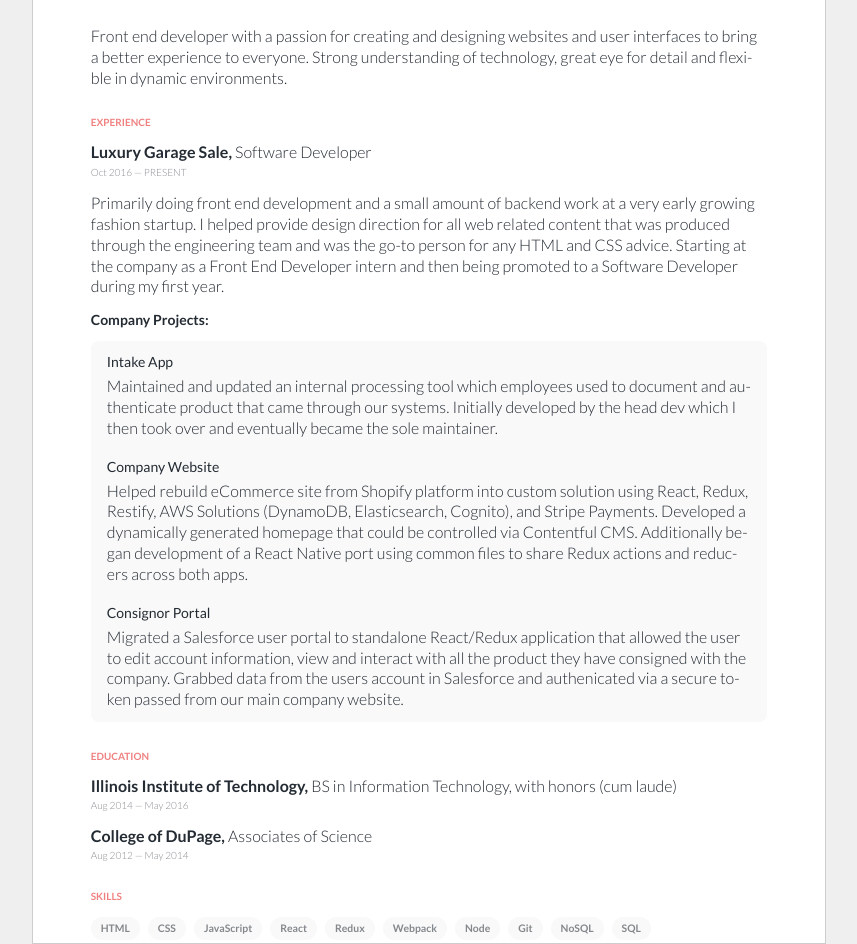
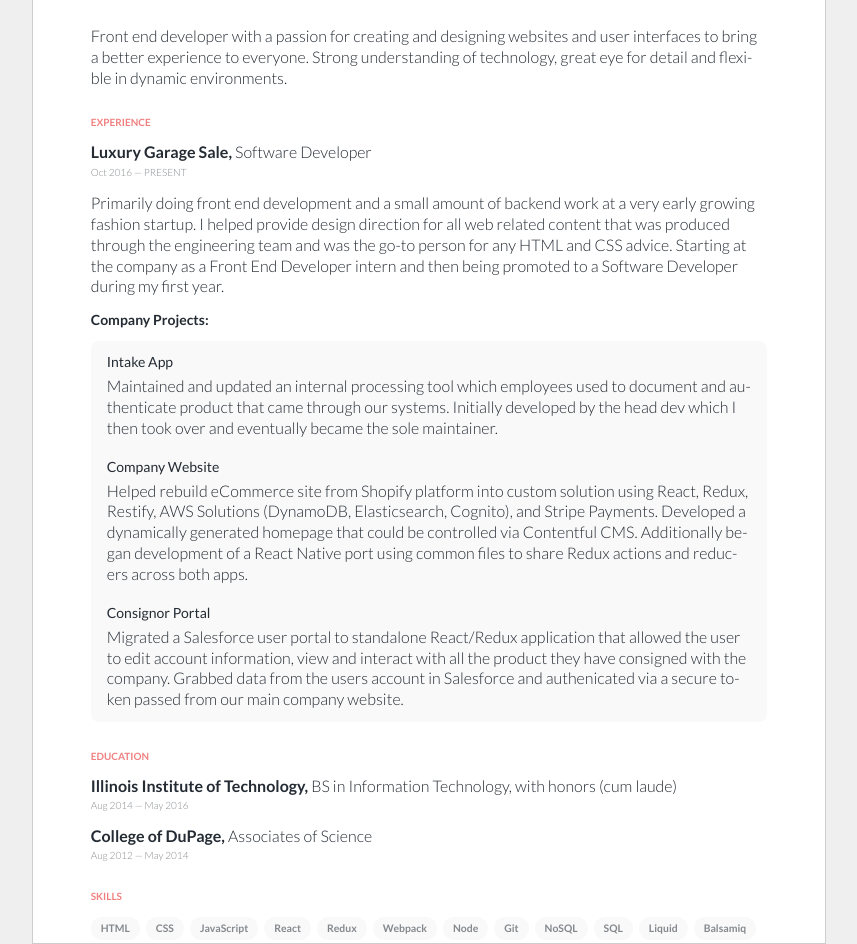
Before and after one commit to bsansone/resume, a plain HTML site: page index.html in a window 1280 px wide. Shown: the part 103-1047 px from the top of the page, without its empty margins (211-1068 px from the left). Drawn offline with Linux system fonts and the light colour scheme.

Commit message:
Add more skills

```diff
--- a/assets/css/master.css
+++ b/assets/css/master.css
@@ -190,5 +190,5 @@
   font-size: 0.65em;
   font-weight: bold;
   padding: 5px 10px;
-  margin-right: 8px;
+  margin-right: 6px;
 }
--- a/index.html
+++ b/index.html
@@ -107,6 +107,8 @@
           <li>Git</li>
           <li>NoSQL</li>
           <li>SQL</li>
+          <li>Liquid</li>
+          <li>Balsamiq</li>
         </ul>
       </article>
     </main>
```
